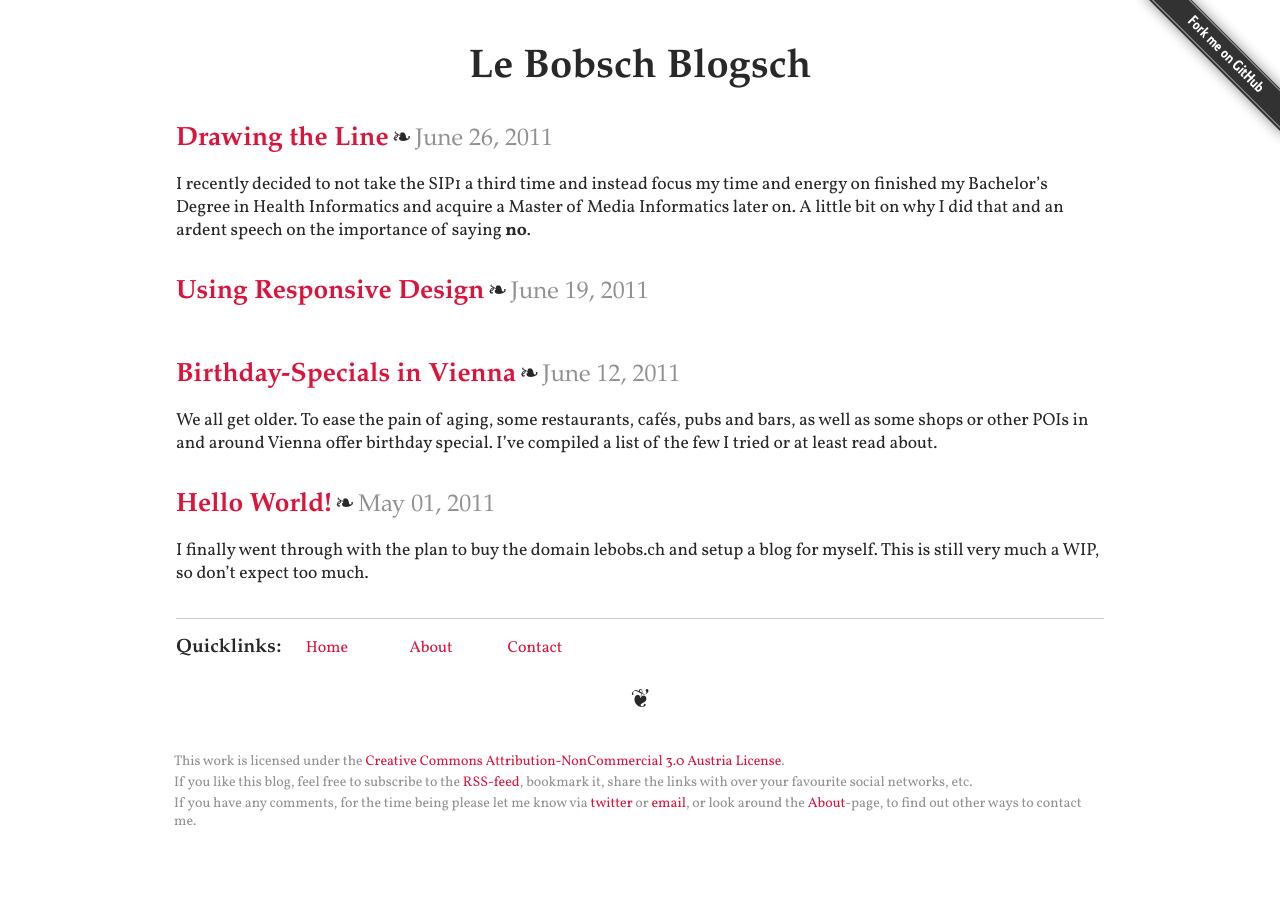
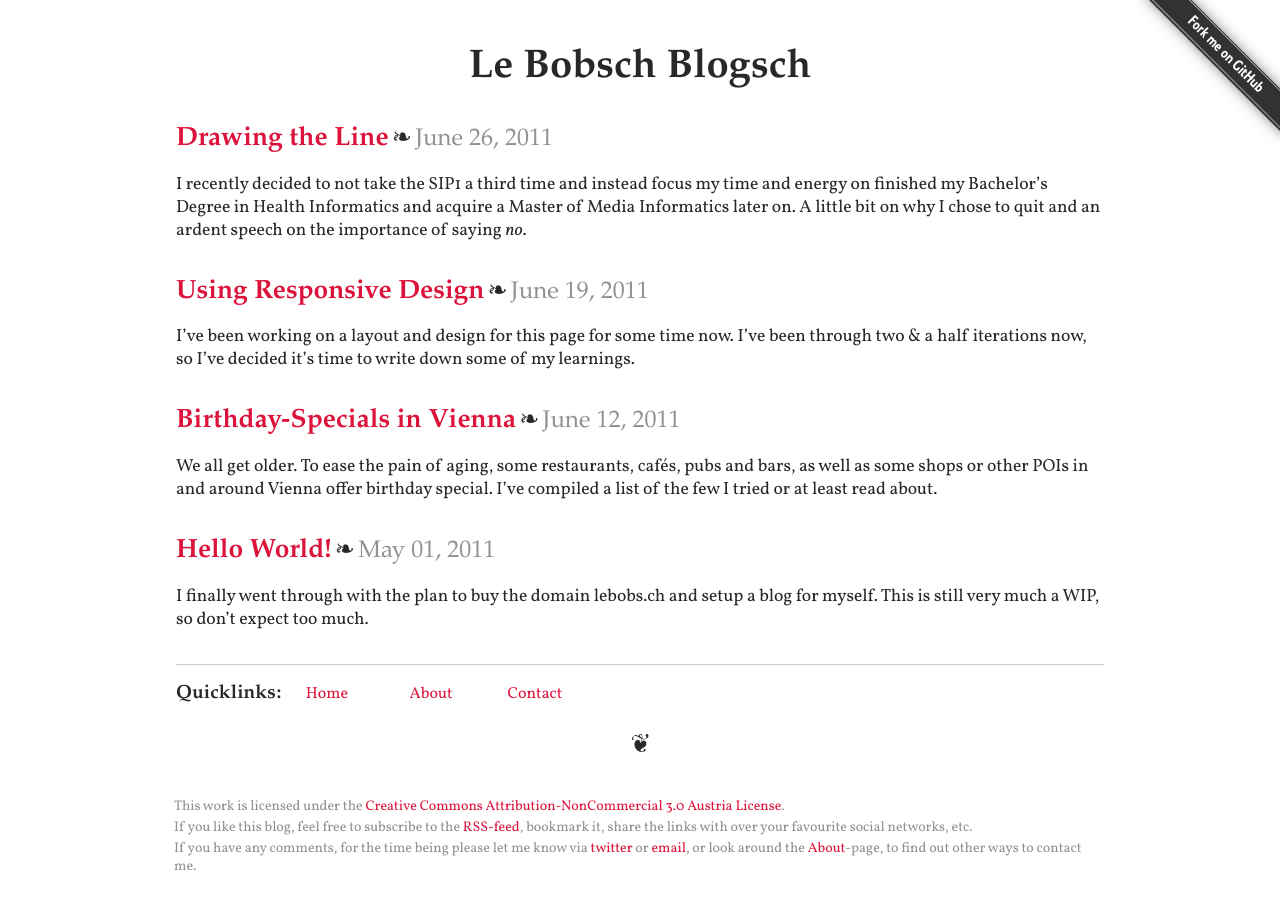
Before and after one commit to bobschi/lebobs.ch, a Jekyll site: the page built from index.md, in a window 1280 px wide. Built offline with Jekyll 4.4.1, drawn with Linux system fonts in a browser that asks for light colours; nearby versions of some CDN libraries; some web fonts are replaced; Markdown is read by kramdown in place of the engine named in the settings.

Commit message:
working on the posts about repsonsive design and drawing the line

```diff
--- a/_posts/2011-06-19-Using-Responsive-Design.md
+++ b/_posts/2011-06-19-Using-Responsive-Design.md
@@ -0,0 +1,7 @@
+---
+layout: post
+title: Using Responsive Design
+teaser: I've been working on a layout and design for this page for some time now. I've been through two &amp; a half iterations now, so I've decided it's time to write down some of my learnings.
+categories:
+  - design
+---
--- a/_posts/2011-06-26-Drawing-the-Line.md
+++ b/_posts/2011-06-26-Drawing-the-Line.md
@@ -1,7 +1,7 @@
 ---
 layout: post
 title: Drawing the Line
-teaser: I recently decided to not take the SIP1 a third time and instead focus my time and energy on finished my Bachelor's Degree in Health Informatics and acquire a Master of Media Informatics later on. A little bit on why I did that and an ardent speech on the importance of saying <strong>no</strong>.
+teaser: I recently decided to not take the SIP1 a third time and instead focus my time and energy on finished my Bachelor's Degree in Health Informatics and acquire a Master of Media Informatics later on. A little bit on why I chose to quit and an ardent speech on the importance of saying <em>no</em>.
 categories:
   - personal
 ---
```
